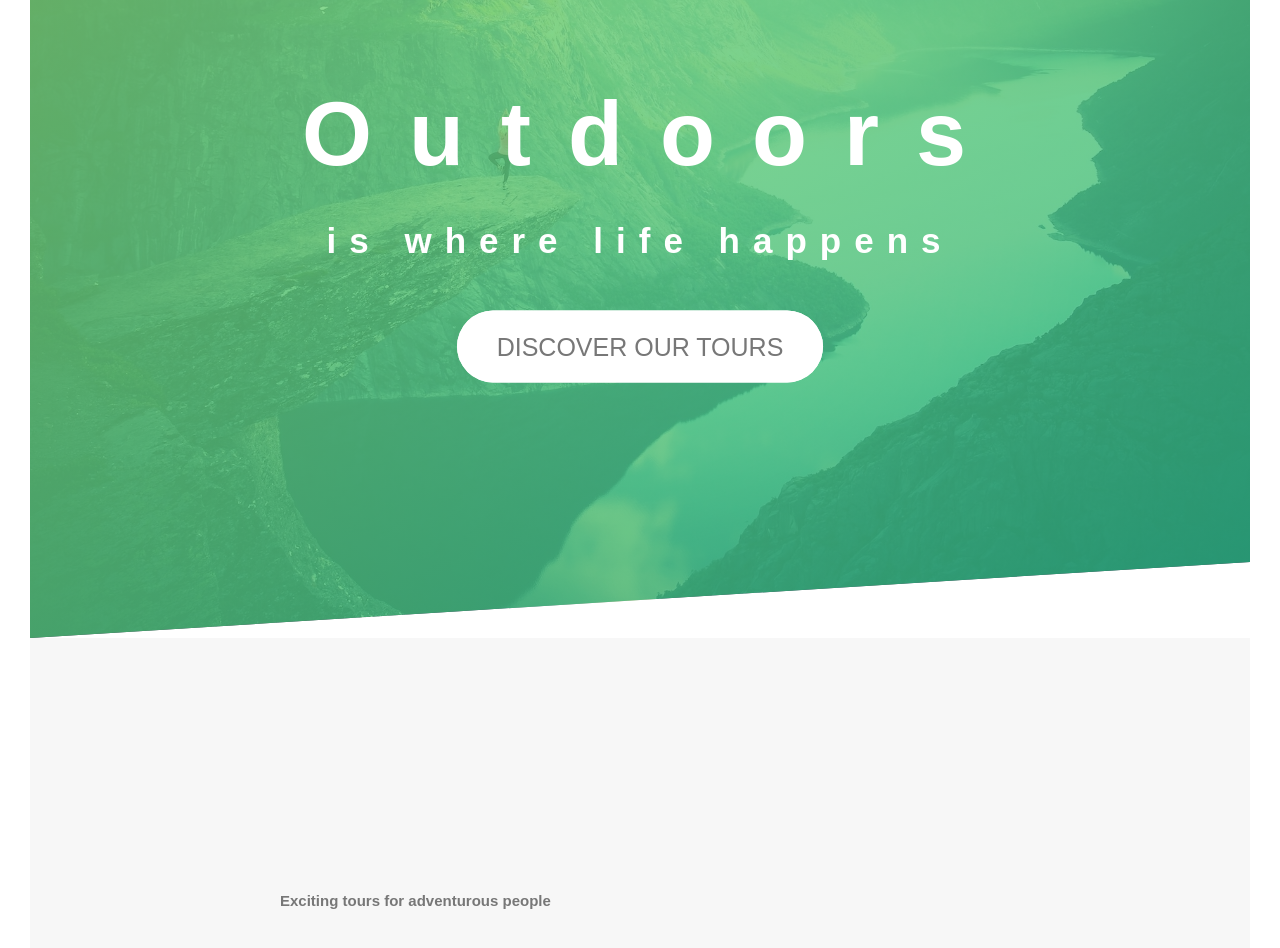
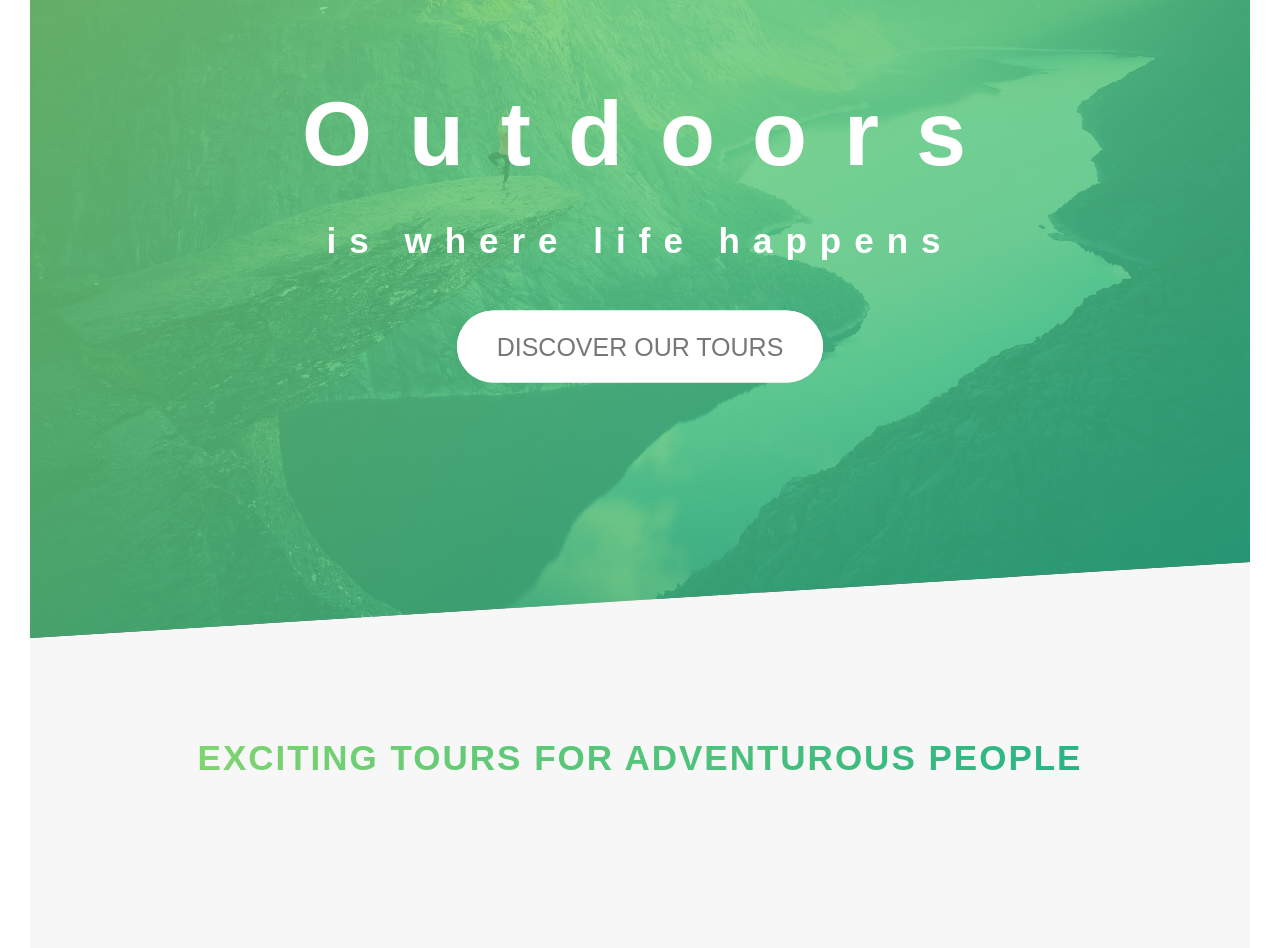
Before and after one commit to tbecks513/Natours, a website: page index.html in a window 1280 px wide. Shown: the part 152-1100 px from the top of the page. Drawn offline with Linux system fonts and the light colour scheme; a web font is replaced by a local one.

Commit message:
added u-center-text class and styled heading-secondary

```diff
--- a/index.html
+++ b/index.html
@@ -29,9 +29,17 @@
 
     <main>
         <section class="section-about">
-            <h2 class="heading-secondary">
-                Exciting tours for adventurous people
-            </h2>
+            <div class="u-center-text"><!--re-useable in utility-->
+                <h2 class="heading-secondary">
+                    Exciting tours for adventurous people
+                </h2>
+            </div>
+
+
+
+
+
+
         </section>
 
     </main>
--- a/sass/base/_typography.scss
+++ b/sass/base/_typography.scss
@@ -28,3 +28,25 @@ body {
   animation-delay: 1s;
   animation: moveInRight ease-out 3s;
 }
+
+
+.heading-secondary {
+  font-size: 3.5rem;
+  text-transform: uppercase;
+  background-image:
+  linear-gradient(
+    to right,
+    $color-primary-light,
+    $color-primary-dark);
+  display: inline-block;
+  -webkit-background-clip: text;
+  background-clip: text;
+  color: transparent;
+  transition: all .2s;
+  letter-spacing: 2px;;
+
+  &:hover {
+    transform: skewY(2deg) skewX(15deg) scale(1.1);
+    text-shadow: .5rem 1rem 2rem rgba($color-black, .4);
+  }
+}
--- a/sass/base/_utilities.scss
+++ b/sass/base/_utilities.scss
@@ -1 +1,4 @@
-//
+//parent element inline-block, makes this text center
+.u-center-text {
+  text-align: center;
+}
--- a/sass/pages/_home.scss
+++ b/sass/pages/_home.scss
@@ -1,5 +1,6 @@
 //
 .section-about {
   background-color: $color-grey-light-1;
-  padding: 25rem;
+  padding: 25rem 0;
+  margin-top: -20vh; //fills slanted gap under header//
 }
```
Also changed, not shown: css/main.css.
